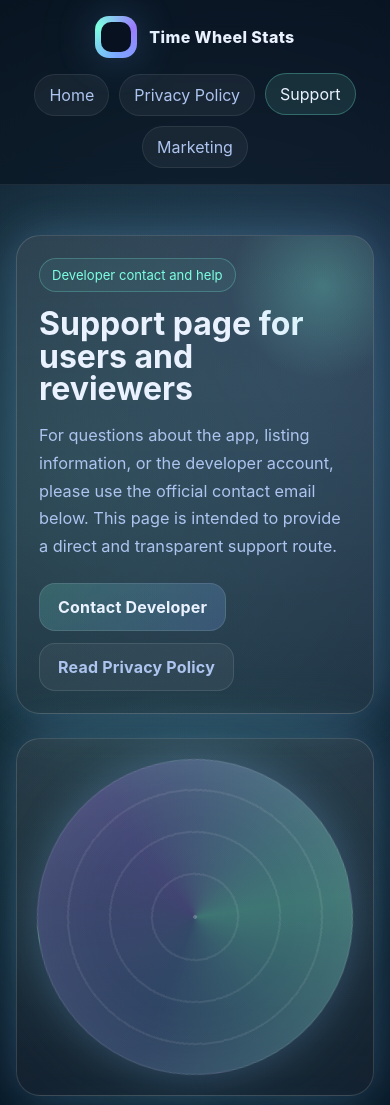
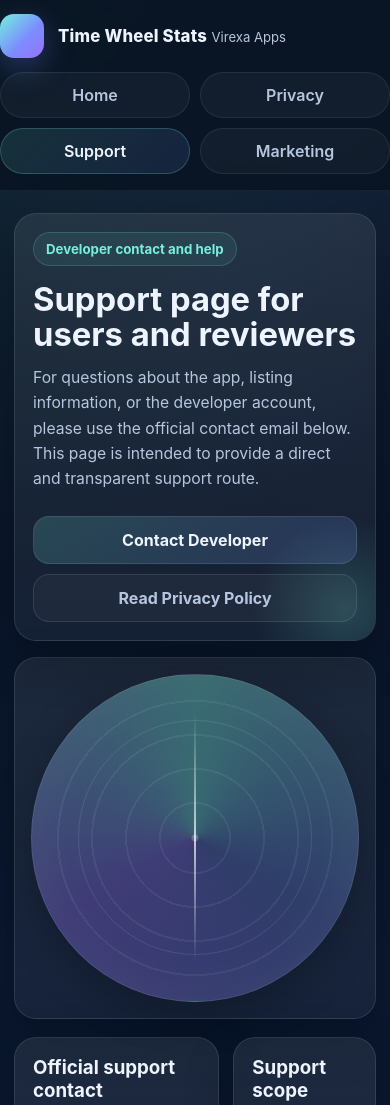
Before and after one commit to orgestdedjaf3-coder/Time-Wheel-Stats, a plain HTML site: page support.html in a window 390 px wide. Shown: the top 1105 px of the page. Drawn offline with Linux system fonts and the light colour scheme.

Commit message:
Update support.html

```diff
--- a/support.html
+++ b/support.html
@@ -9,16 +9,17 @@
   <style>
 :root{
   --bg:#07111f;
-  --bg2:#0b1b31;
-  --card:rgba(255,255,255,.08);
-  --stroke:rgba(255,255,255,.14);
-  --text:#eaf2ff;
-  --muted:#adc4ef;
-  --accent:#7cffe1;
-  --accent2:#7aa8ff;
-  --glow:0 0 40px rgba(122,168,255,.22), 0 0 80px rgba(124,255,225,.12);
-  --radius:24px;
-  --max:1100px;
+  --bg-soft:#0d1c30;
+  --panel:rgba(255,255,255,.06);
+  --panel-strong:rgba(255,255,255,.09);
+  --stroke:rgba(255,255,255,.10);
+  --text:#eef4ff;
+  --muted:#b7c6de;
+  --accent:#74f0dd;
+  --accent-2:#7b8cff;
+  --shadow:0 18px 50px rgba(0,0,0,.24);
+  --radius:22px;
+  --max:1120px;
 }
 *{box-sizing:border-box}
 html{scroll-behavior:smooth}
@@ -27,184 +28,266 @@
   font-family:Inter,ui-sans-serif,system-ui,-apple-system,Segoe UI,Roboto,Arial,sans-serif;
   color:var(--text);
   background:
-    radial-gradient(circle at 20% 20%, rgba(124,255,225,.14), transparent 30%),
-    radial-gradient(circle at 80% 15%, rgba(122,168,255,.18), transparent 28%),
-    radial-gradient(circle at 50% 80%, rgba(96,68,255,.14), transparent 32%),
-    linear-gradient(180deg, #07111f 0%, #081726 48%, #06101a 100%);
+    radial-gradient(circle at top left, rgba(116,240,221,.10), transparent 26%),
+    radial-gradient(circle at top right, rgba(123,140,255,.10), transparent 24%),
+    linear-gradient(180deg, #07111f 0%, #0a1830 44%, #081220 100%);
   min-height:100vh;
-  overflow-x:hidden;
 }
 a{color:inherit;text-decoration:none}
-.shell{max-width:var(--max); margin:0 auto; padding:20px}
+.shell{max-width:var(--max);margin:0 auto;padding:0 20px}
+
 .topbar{
-  position:sticky; top:0; z-index:10;
-  backdrop-filter:blur(14px);
-  background:rgba(6,16,26,.55);
-  border-bottom:1px solid rgba(255,255,255,.08);
+  position:sticky; top:0; z-index:20;
+  background:rgba(7,17,31,.78);
+  backdrop-filter:blur(12px);
+  border-bottom:1px solid rgba(255,255,255,.06);
 }
 .nav{
-  display:flex; align-items:center; justify-content:space-between; gap:16px; flex-wrap:wrap;
+  min-height:76px;
+  display:flex; align-items:center; justify-content:space-between; gap:18px;
+  padding:14px 0;
 }
 .brand{
-  display:flex; align-items:center; gap:12px; font-weight:800; letter-spacing:.4px;
+  display:flex; align-items:center; gap:14px;
+  min-width:0;
 }
-.brand-badge{
-  width:42px; height:42px; border-radius:14px; position:relative;
-  background:conic-gradient(from 180deg, #7aa8ff, #7cffe1, #9a7cff, #7aa8ff);
-  box-shadow:var(--glow);
+.logo{
+  width:44px;height:44px;border-radius:14px;flex:0 0 auto;
+  background:linear-gradient(135deg, #74f0dd, #7b8cff 58%, #9b71ff);
+  padding:3px;
+  box-shadow:0 10px 30px rgba(123,140,255,.28);
 }
-.brand-badge::after{
-  content:""; position:absolute; inset:6px; border-radius:10px; background:#07111f;
+.logo-inner{
+  width:100%;height:100%;border-radius:11px;background:#07111f;
 }
+.brand-text{min-width:0}
+.brand-title{
+  font-weight:800; font-size:1.15rem; letter-spacing:.2px;
+  white-space:nowrap; overflow:hidden; text-overflow:ellipsis;
+}
+.brand-sub{
+  color:var(--muted); font-size:.88rem;
+  white-space:nowrap; overflow:hidden; text-overflow:ellipsis;
+}
+
 .nav-links{
-  display:flex; gap:10px; flex-wrap:wrap;
+  display:flex; gap:10px; align-items:center; flex-wrap:wrap; justify-content:flex-end;
 }
 .nav-links a{
-  padding:10px 14px; border-radius:999px;
-  background:rgba(255,255,255,.05);
+  padding:11px 16px;
+  border-radius:999px;
+  background:rgba(255,255,255,.04);
   border:1px solid rgba(255,255,255,.08);
   color:var(--muted);
-  transition:.25s ease;
+  font-weight:600;
+  transition:transform .2s ease, background .2s ease, border-color .2s ease, color .2s ease;
 }
 .nav-links a:hover,.nav-links a.active{
   color:var(--text);
-  transform:translateY(-1px);
-  background:rgba(124,255,225,.1);
-  border-color:rgba(124,255,225,.28);
+  background:linear-gradient(135deg, rgba(116,240,221,.13), rgba(123,140,255,.12));
+  border-color:rgba(116,240,221,.22);
 }
+
 .hero{
-  padding:54px 0 28px;
-  display:grid; grid-template-columns:1.15fr .85fr; gap:24px; align-items:center;
+  padding:34px 0 18px;
+  display:grid; grid-template-columns:minmax(0,1.2fr) minmax(300px,.8fr); gap:24px;
+  align-items:stretch;
 }
-.hero-card, .glass{
-  background:linear-gradient(180deg, rgba(255,255,255,.09), rgba(255,255,255,.05));
+.hero-card,.glass,.card{
+  background:linear-gradient(180deg, rgba(255,255,255,.08), rgba(255,255,255,.05));
   border:1px solid var(--stroke);
   border-radius:var(--radius);
-  box-shadow:var(--glow);
+  box-shadow:var(--shadow);
 }
-.hero-card{padding:28px; position:relative; overflow:hidden}
-.hero-card::before{
-  content:""; position:absolute; width:220px; height:220px; right:-60px; top:-60px;
-  background:radial-gradient(circle, rgba(124,255,225,.25), transparent 60%);
+.hero-card{
+  padding:30px;
+  position:relative;
+  overflow:hidden;
+}
+.hero-card::after{
+  content:"";
+  position:absolute; inset:auto -80px -80px auto;
+  width:220px; height:220px; border-radius:50%;
+  background:radial-gradient(circle, rgba(116,240,221,.18), transparent 60%);
 }
 .label{
-  display:inline-flex; align-items:center; gap:8px;
-  font-size:.82rem; color:var(--accent);
-  padding:8px 12px; border:1px solid rgba(124,255,225,.24);
-  border-radius:999px; background:rgba(124,255,225,.06);
+  display:inline-flex; align-items:center;
+  padding:8px 12px; border-radius:999px;
+  color:var(--accent); font-size:.83rem; font-weight:700;
+  background:rgba(116,240,221,.08);
+  border:1px solid rgba(116,240,221,.18);
 }
 h1{
-  font-size:clamp(2rem, 7vw, 4rem);
-  line-height:1.02; margin:16px 0 14px;
+  margin:16px 0 12px;
+  font-size:clamp(2rem, 5vw, 4rem);
+  line-height:1.04;
 }
-p.lead{
-  color:var(--muted); font-size:1.02rem; line-height:1.7; max-width:62ch;
+.lead{
+  margin:0;
+  color:var(--muted);
+  line-height:1.72;
+  font-size:1.03rem;
+  max-width:64ch;
 }
-.cta-row{display:flex; gap:12px; flex-wrap:wrap; margin-top:22px}
+.cta-row{
+  display:flex; gap:12px; flex-wrap:wrap;
+  margin-top:24px;
+}
 .button{
-  padding:13px 18px; border-radius:16px; font-weight:700; letter-spacing:.2px;
-  border:1px solid rgba(255,255,255,.1); transition:.25s ease;
+  display:inline-flex; align-items:center; justify-content:center;
+  min-height:48px; padding:12px 18px;
+  border-radius:16px; font-weight:700;
+  border:1px solid rgba(255,255,255,.10);
+  transition:transform .2s ease, background .2s ease;
 }
 .button.primary{
-  background:linear-gradient(135deg, rgba(124,255,225,.18), rgba(122,168,255,.22));
+  background:linear-gradient(135deg, rgba(116,240,221,.18), rgba(123,140,255,.18));
 }
 .button.secondary{
-  background:rgba(255,255,255,.05);
+  background:rgba(255,255,255,.04);
   color:var(--muted);
 }
-.button:hover{transform:translateY(-2px); box-shadow:var(--glow)}
+.button:hover{transform:translateY(-1px)}
+
+.hero-visual{
+  padding:20px;
+  display:flex; align-items:center; justify-content:center;
+}
 .wheel{
-  aspect-ratio:1/1; width:min(100%, 420px); margin-inline:auto; border-radius:50%;
-  position:relative; border:1px solid rgba(255,255,255,.15);
+  position:relative;
+  width:min(100%, 360px);
+  aspect-ratio:1/1;
+  border-radius:50%;
+  border:1px solid rgba(255,255,255,.10);
   background:
-    radial-gradient(circle at center, rgba(255,255,255,.16) 0 2px, transparent 2px),
-    repeating-radial-gradient(circle at center, rgba(255,255,255,.08) 0 2px, transparent 2px 42px),
-    conic-gradient(from 0deg, rgba(124,255,225,.35), rgba(122,168,255,.24), rgba(154,124,255,.28), rgba(124,255,225,.35));
-  box-shadow:var(--glow), inset 0 0 80px rgba(255,255,255,.08);
-  animation:spin 22s linear infinite;
+    radial-gradient(circle at center, rgba(255,255,255,.22) 0 3px, transparent 4px),
+    repeating-radial-gradient(circle at center, rgba(255,255,255,.06) 0 2px, transparent 2px 34px),
+    conic-gradient(from 0deg, rgba(116,240,221,.34), rgba(123,140,255,.24), rgba(155,113,255,.30), rgba(116,240,221,.34));
+  box-shadow:inset 0 0 60px rgba(255,255,255,.05), 0 12px 40px rgba(0,0,0,.25);
 }
-.wheel::before,.wheel::after{
-  content:\"\"; position:absolute; inset:14%; border-radius:50%;
-  border:1px solid rgba(255,255,255,.12);
+.wheel::before{
+  content:"";
+  position:absolute; inset:14%;
+  border-radius:50%;
+  border:1px solid rgba(255,255,255,.10);
 }
 .wheel::after{
-  inset:42% 12%; height:2px; top:50%; transform:translateY(-50%);
-  border:none; border-radius:999px;
-  background:linear-gradient(90deg, rgba(124,255,225,.1), rgba(255,255,255,.95), rgba(122,168,255,.1));
-  box-shadow:0 0 24px rgba(255,255,255,.55);
+  content:"";
+  position:absolute; left:50%; top:12%; bottom:12%;
+  width:2px; transform:translateX(-50%);
+  background:linear-gradient(180deg, transparent, rgba(255,255,255,.8), transparent);
+  opacity:.9;
 }
-@keyframes spin{from{transform:rotate(0)}to{transform:rotate(360deg)}}
 
-.grid{display:grid; grid-template-columns:repeat(12,1fr); gap:18px; margin:20px 0 30px}
+.grid{
+  display:grid;
+  grid-template-columns:repeat(12,minmax(0,1fr));
+  gap:18px;
+  padding:8px 0 28px;
+}
 .card{
   grid-column:span 4;
-  padding:22px; border-radius:22px;
-  background:linear-gradient(180deg, rgba(255,255,255,.08), rgba(255,255,255,.045));
-  border:1px solid rgba(255,255,255,.1);
-  box-shadow:var(--glow);
+  padding:22px;
+  min-width:0;
 }
-.card h3{margin:0 0 10px; font-size:1.08rem}
-.card p,.card li,.copy{color:var(--muted); line-height:1.7}
+.card h3,.section-title{margin:0 0 12px}
+.card p,.card li,.copy{
+  margin:0;
+  color:var(--muted);
+  line-height:1.7;
+  word-break:break-word;
+}
 .mega{
   grid-column:span 12;
-  padding:26px;
-  display:grid; grid-template-columns:1fr 1fr; gap:18px;
-}
-.list{
-  margin:0; padding-left:18px;
-}
-.section-title{margin:6px 0 14px; font-size:1.45rem}
-.footer{
-  padding:24px 0 34px; color:var(--muted); font-size:.95rem;
-}
-.small{
-  font-size:.95rem; color:var(--muted);
+  padding:24px;
+  display:grid;
+  grid-template-columns:repeat(2,minmax(0,1fr));
+  gap:20px;
 }
 .kv{
-  display:grid; grid-template-columns:170px 1fr; gap:10px 14px; margin-top:16px;
+  display:grid; grid-template-columns:150px 1fr; gap:10px 14px;
 }
-.kv div:nth-child(odd){color:#cfe0ff; font-weight:700}
-.timeline{
-  display:grid; gap:14px;
-}
-.step{
-  padding:16px 18px; border-radius:18px; background:rgba(255,255,255,.05); border:1px solid rgba(255,255,255,.08);
+.kv div:nth-child(odd){font-weight:700;color:#dbe8ff}
+.list{margin:0;padding-left:18px}
+.timeline{display:grid;gap:14px}
+.step,.notice{
+  padding:16px 18px; border-radius:18px;
+  background:rgba(255,255,255,.04);
+  border:1px solid rgba(255,255,255,.08);
 }
 .notice{
-  padding:18px 20px; border-radius:20px;
-  background:linear-gradient(135deg, rgba(124,255,225,.1), rgba(122,168,255,.08));
-  border:1px solid rgba(124,255,225,.18);
+  background:linear-gradient(135deg, rgba(116,240,221,.10), rgba(123,140,255,.08));
+  border-color:rgba(116,240,221,.18);
 }
-.pill-row{display:flex; gap:10px; flex-wrap:wrap; margin-top:14px}
+.pill-row{display:flex; gap:10px; flex-wrap:wrap; margin-top:16px}
 .pill{
   padding:9px 12px; border-radius:999px;
-  background:rgba(255,255,255,.05); border:1px solid rgba(255,255,255,.08); color:var(--muted);
+  background:rgba(255,255,255,.04);
+  border:1px solid rgba(255,255,255,.08);
+  color:var(--muted);
 }
-.contact-card{
-  display:grid; gap:14px;
+.contact-card{display:grid;gap:12px}
+.copy-field{
+  width:100%; min-height:50px;
+  padding:14px 16px; border-radius:14px;
+  border:1px solid rgba(255,255,255,.10);
+  background:rgba(0,0,0,.18);
+  color:var(--text);
 }
 .copy-btn{
-  border:none; cursor:pointer; color:var(--text);
-  background:linear-gradient(135deg, rgba(124,255,225,.2), rgba(122,168,255,.18));
-  padding:12px 16px; border-radius:14px; font-weight:700;
+  border:none; cursor:pointer;
+  min-height:48px; padding:12px 16px; border-radius:14px;
+  color:var(--text); font-weight:700;
+  background:linear-gradient(135deg, rgba(116,240,221,.20), rgba(123,140,255,.18));
 }
-input.copy-field{
-  width:100%; background:rgba(0,0,0,.22); color:var(--text);
-  border:1px solid rgba(255,255,255,.12); padding:14px 16px; border-radius:14px;
+.footer{
+  padding:10px 20px 34px;
+  color:var(--muted);
+  font-size:.95rem;
 }
+
 @media (max-width: 900px){
-  .hero{grid-template-columns:1fr; padding-top:34px}
+  .hero{grid-template-columns:1fr}
   .card{grid-column:span 6}
   .mega{grid-template-columns:1fr}
 }
 @media (max-width: 640px){
-  .shell{padding:16px}
+  .shell{padding:0 14px}
+  .nav{
+    align-items:flex-start;
+    flex-direction:column;
+    gap:14px;
+    padding:14px 0 16px;
+  }
+  .brand{width:100%}
+  .brand-title{font-size:1.05rem}
+  .brand-sub{font-size:.82rem}
+  .nav-links{
+    width:100%;
+    display:grid;
+    grid-template-columns:repeat(2,minmax(0,1fr));
+    gap:10px;
+  }
+  .nav-links a{
+    text-align:center;
+    padding:12px 10px;
+    min-width:0;
+  }
+  .hero{padding:22px 0 10px; gap:16px}
+  .hero-card,.card,.mega{padding:18px}
+  .hero-visual{padding:16px}
+  h1{
+    font-size:clamp(1.8rem, 8.4vw, 2.5rem);
+    line-height:1.08;
+  }
+  .lead{font-size:.98rem; line-height:1.62}
+  .cta-row{display:grid; grid-template-columns:1fr; gap:10px}
+  .button{width:100%}
+  .grid{gap:14px}
   .card,.mega{grid-column:span 12}
-  .nav{justify-content:center}
-  .brand{width:100%; justify-content:center}
-  .nav-links{justify-content:center}
-  .hero-card{padding:22px}
-  .kv{grid-template-columns:1fr}
+  .kv{grid-template-columns:1fr; gap:6px}
+  .pill-row{gap:8px}
+  .pill{font-size:.92rem}
 }
 </style>
 </head>
@@ -213,12 +296,15 @@
 <header class="topbar">
   <div class="shell nav">
     <a class="brand" href="index.html" aria-label="Go to home page">
-      <span class="brand-badge"></span>
-      <span>Time Wheel Stats</span>
+      <span class="logo"><span class="logo-inner"></span></span>
+      <span class="brand-text">
+        <span class="brand-title">Time Wheel Stats</span>
+        <span class="brand-sub">Virexa Apps</span>
+      </span>
     </a>
     <nav class="nav-links" aria-label="Site navigation">
       <a href="index.html" class="">Home</a>
-      <a href="privacy.html" class="">Privacy Policy</a>
+      <a href="privacy.html" class="">Privacy</a>
       <a href="support.html" class="active">Support</a>
       <a href="marketing.html" class="">Marketing</a>
     </nav>
@@ -236,7 +322,7 @@
           <a class="button secondary" href="privacy.html">Read Privacy Policy</a>
         </div>
       </div>
-      <div class="glass" style="padding:20px">
+      <div class="glass hero-visual">
         <div class="wheel" aria-hidden="true"></div>
       </div>
     </section>
@@ -278,7 +364,7 @@
 </section>
 
   </main>
-  <footer class="shell footer">
+  <footer class="footer shell">
     <div>Developer: <strong>Virexa Apps</strong> · App: <strong>Time Wheel Stats</strong> · Contact: orgestdedjaf3@gmail.com</div>
   </footer>
 
@@ -293,20 +379,10 @@
     if(btn){
       const old = btn.textContent;
       btn.textContent = 'Copied';
-      setTimeout(() => btn.textContent = old, 1400);
+      setTimeout(() => btn.textContent = old, 1300);
     }
   });
 }
-document.addEventListener('mousemove', (e) => {
-  const x = (e.clientX / window.innerWidth) * 100;
-  const y = (e.clientY / window.innerHeight) * 100;
-  document.body.style.background = `
-    radial-gradient(circle at ${x}% ${y}%, rgba(124,255,225,.12), transparent 20%),
-    radial-gradient(circle at 80% 15%, rgba(122,168,255,.18), transparent 28%),
-    radial-gradient(circle at 50% 80%, rgba(96,68,255,.14), transparent 32%),
-    linear-gradient(180deg, #07111f 0%, #081726 48%, #06101a 100%)
-  `;
-}, {passive:true});
 </script>
 
 </body>
```
